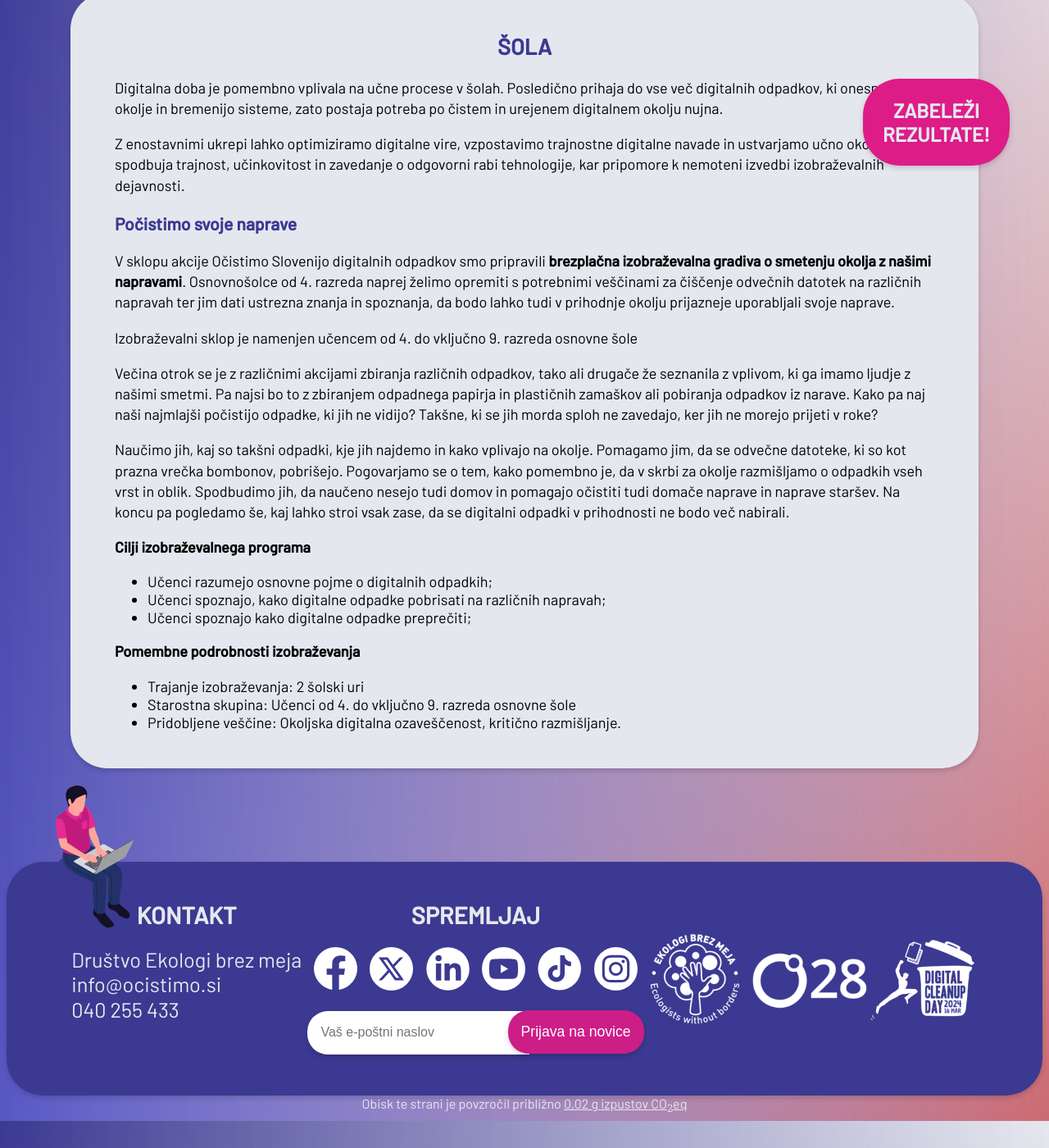
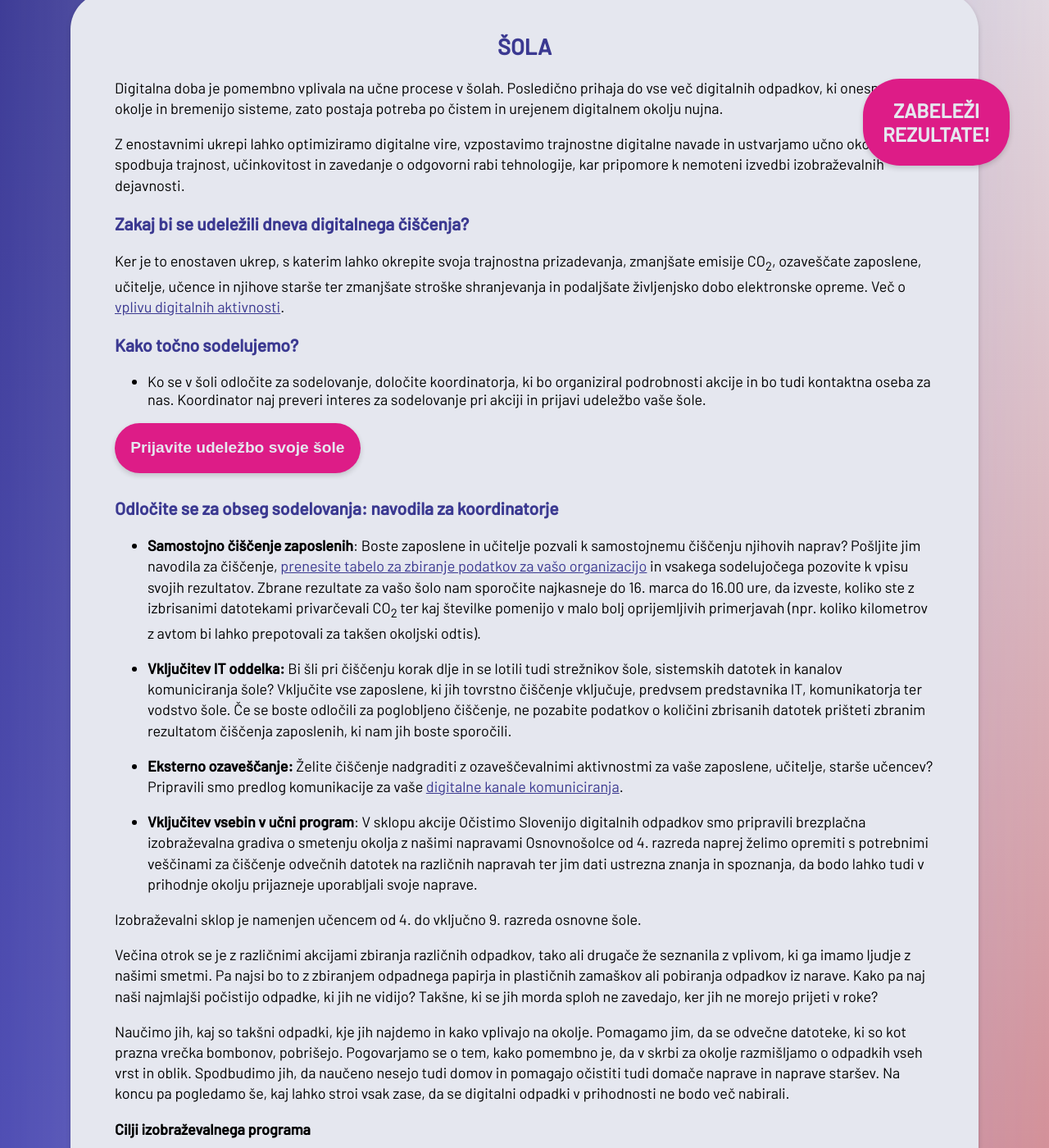
Before and after one commit to ewba/dcd-si, a Jekyll site: the page built from sola.md, in a window 1280 px wide and 1400 px high, scrolled down 279 px. Shown: the whole window at 82% size. Built offline with Jekyll 4.4.1, drawn with Linux system fonts in a browser that asks for light colours; some of the changed text lies outside the part shown.

Commit message:
Update sola.md

```diff
--- a/sola.md
+++ b/sola.md
@@ -2,17 +2,30 @@
 layout: single-page
 title: Šola
 ---
-
 Digitalna doba je pomembno vplivala na učne procese v šolah. Posledično prihaja do vse več digitalnih odpadkov, ki onesnažujejo okolje in bremenijo sisteme, zato postaja potreba po čistem in urejenem digitalnem okolju nujna.
 
 Z enostavnimi ukrepi lahko optimiziramo digitalne vire, vzpostavimo trajnostne digitalne navade in ustvarjamo učno okolje, ki spodbuja trajnost, učinkovitost in zavedanje o odgovorni rabi tehnologije, kar pripomore k nemoteni izvedbi izobraževalnih dejavnosti.
 
+### Zakaj bi se udeležili dneva digitalnega čiščenja?
+Ker je to enostaven ukrep, s katerim lahko okrepite svoja trajnostna prizadevanja, zmanjšate emisije CO<sub>2</sub>, ozaveščate zaposlene, učitelje, učence in njihove starše ter zmanjšate stroške shranjevanja in podaljšate življenjsko dobo elektronske opreme. Več o [vplivu digitalnih aktivnosti](https://ewba.github.io/dcd-si/o-akciji.html).
 
-### Počistimo svoje naprave
+### Kako točno sodelujemo?
+- Ko se v šoli odločite za sodelovanje, določite koordinatorja, ki bo organiziral podrobnosti akcije in bo tudi kontaktna oseba za nas. Koordinator naj preveri interes za sodelovanje pri akciji in prijavi udeležbo vaše šole.
 
-V sklopu akcije Očistimo Slovenijo digitalnih odpadkov smo pripravili **brezplačna izobraževalna gradiva o smetenju okolja z našimi napravami**. Osnovnošolce od 4. razreda naprej želimo opremiti s potrebnimi veščinami za čiščenje odvečnih datotek na različnih napravah ter jim dati ustrezna znanja in spoznanja, da bodo lahko tudi v prihodnje okolju prijazneje uporabljali svoje naprave.
+<button>
+		<a href="https://docs.google.com/forms/d/e/1FAIpQLSfiXjBaKTUFIcxyFzyItF_W5thrnq_cFoCVBJF72FZeEIkLiQ/viewform">Prijavite udeležbo svoje šole</a>
+</button>
 
-Izobraževalni sklop je namenjen učencem od 4. do vključno 9. razreda osnovne šole
+### Odločite se za obseg sodelovanja: navodila za koordinatorje
+- **Samostojno čiščenje zaposlenih**: Boste zaposlene in učitelje pozvali k samostojnemu čiščenju njihovih naprav? Pošljite jim navodila za čiščenje, [prenesite tabelo za zbiranje podatkov za vašo organizacijo](https://docs.google.com/spreadsheets/d/1QiAlI4AaGp24_rOKqpIe1AJVLWCjUqn0M_M3Ng7uquY/edit#gid=0) in vsakega sodelujočega pozovite k vpisu svojih rezultatov. Zbrane rezultate za vašo šolo nam sporočite najkasneje do 16. marca do 16.00 ure, da izveste, koliko ste z izbrisanimi  datotekami privarčevali  CO<sub>2</sub> ter kaj številke pomenijo v malo bolj oprijemljivih primerjavah (npr. koliko kilometrov z avtom bi lahko prepotovali za takšen okoljski odtis).
+
+- **Vključitev IT oddelka:** Bi šli pri čiščenju korak dlje in se lotili tudi strežnikov šole, sistemskih datotek in kanalov komuniciranja šole? Vključite vse zaposlene, ki jih tovrstno čiščenje vključuje, predvsem predstavnika IT, komunikatorja ter vodstvo šole. Če se boste odločili za poglobljeno čiščenje, ne pozabite podatkov o količini zbrisanih datotek prišteti zbranim rezultatom čiščenja zaposlenih, ki nam jih boste sporočili.
+
+- **Eksterno ozaveščanje:** Želite čiščenje nadgraditi z ozaveščevalnimi aktivnostmi za vaše zaposlene, učitelje, starše učencev? Pripravili smo predlog komunikacije za vaše [digitalne kanale komuniciranja](https://docs.google.com/spreadsheets/d/1v25yggszoY1FQ26QoC93yvLMM5yup816TiR9873DRhE/edit).
+
+- **Vključitev vsebin v učni program**: V sklopu akcije Očistimo Slovenijo digitalnih odpadkov smo pripravili brezplačna izobraževalna gradiva o smetenju okolja z našimi napravami Osnovnošolce od 4. razreda naprej želimo opremiti s potrebnimi veščinami za čiščenje odvečnih datotek na različnih napravah ter jim dati ustrezna znanja in spoznanja, da bodo lahko tudi v prihodnje okolju prijazneje uporabljali svoje naprave.
+
+Izobraževalni sklop je namenjen učencem od 4. do vključno 9. razreda osnovne šole.
 
 Večina otrok se je z različnimi akcijami zbiranja različnih odpadkov, tako ali drugače že seznanila z vplivom, ki ga imamo ljudje z našimi smetmi. Pa najsi bo to z zbiranjem odpadnega papirja in plastičnih zamaškov ali pobiranja odpadkov iz narave. Kako pa naj naši najmlajši počistijo odpadke, ki jih ne vidijo? Takšne, ki se jih morda sploh ne zavedajo, ker jih ne morejo prijeti v roke?
 
@@ -27,3 +40,8 @@ Naučimo jih, kaj so takšni odpadki, kje jih najdemo in kako vplivajo na okolje
 - Trajanje izobraževanja: 2 šolski uri
 - Starostna skupina: Učenci od 4. do vključno 9. razreda osnovne šole
 - Pridobljene veščine: Okoljska digitalna ozaveščenost, kritično razmišljanje.
+
+
+<button>
+		<a href="https://docs.google.com/forms/d/e/1FAIpQLSfiXjBaKTUFIcxyFzyItF_W5thrnq_cFoCVBJF72FZeEIkLiQ/viewform">Prenesite izobraževalni program</a>
+</button>
```
